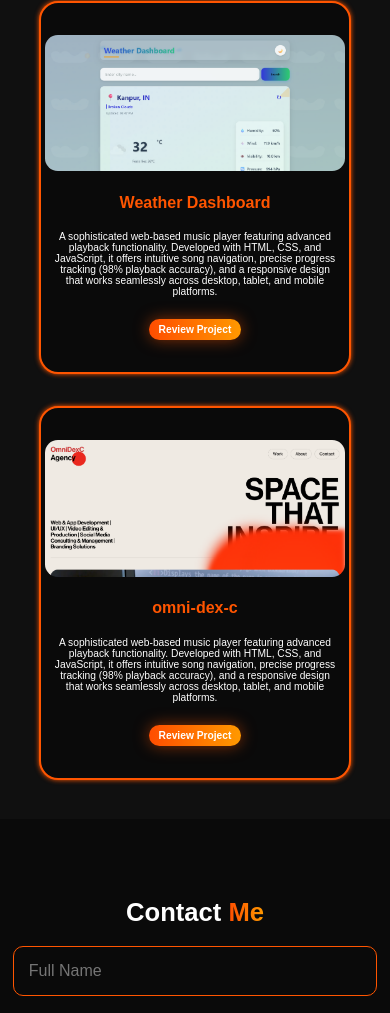
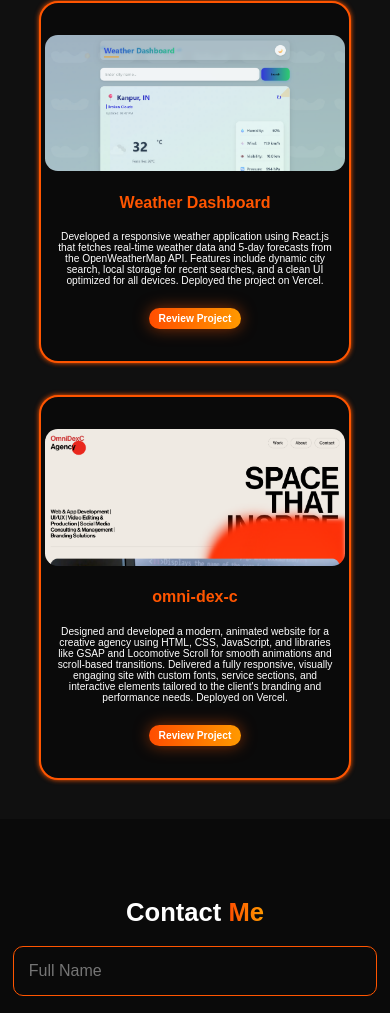
Before and after one commit to aniket-yadav2306/my_portfolio, a plain HTML site: page index.html in a window 390 px wide. Shown: the part 4642-5655 px from the top of the page. Drawn offline with nearby package versions, Linux system fonts and the light colour scheme.

Commit message:
added some extra responsiveness

```diff
--- a/index.html
+++ b/index.html
@@ -158,9 +158,7 @@
       <div class="project-card">
         <img src="Screenshot 2025-06-23 154942.png" alt="weather-dashboard-gamma-brown">
         <h3>Weather Dashboard</h3>
-        <p>A sophisticated web-based music player featuring advanced playback functionality. Developed with HTML, CSS,
-          and JavaScript, it offers intuitive song navigation, precise progress tracking (98% playback accuracy), and a
-          responsive design that works seamlessly across desktop, tablet, and mobile platforms.</p>
+        <p>Developed a responsive weather application using React.js that fetches real-time weather data and 5-day forecasts from the OpenWeatherMap API. Features include dynamic city search, local storage for recent searches, and a clean UI optimized for all devices. Deployed the project on Vercel.</p>
         <div class="project-links">
           <a href="https://weather-dashboard-gamma-brown.vercel.app/" class="btn">Review Project</a>
 
@@ -170,9 +168,7 @@
       <div class="project-card">
         <img src="Screenshot 2025-06-23 155444.png" alt="omni-dex-c">
         <h3>omni-dex-c</h3>
-        <p>A sophisticated web-based music player featuring advanced playback functionality. Developed with HTML, CSS,
-          and JavaScript, it offers intuitive song navigation, precise progress tracking (98% playback accuracy), and a
-          responsive design that works seamlessly across desktop, tablet, and mobile platforms.</p>
+        <p>Designed and developed a modern, animated website for a creative agency using HTML, CSS, JavaScript, and libraries like GSAP and Locomotive Scroll for smooth animations and scroll-based transitions. Delivered a fully responsive, visually engaging site with custom fonts, service sections, and interactive elements tailored to the client's branding and performance needs. Deployed on Vercel.</p>
         <div class="project-links">
           <a href="https://omni-dex-c.vercel.app/" class="btn">Review Project</a>
 
```
